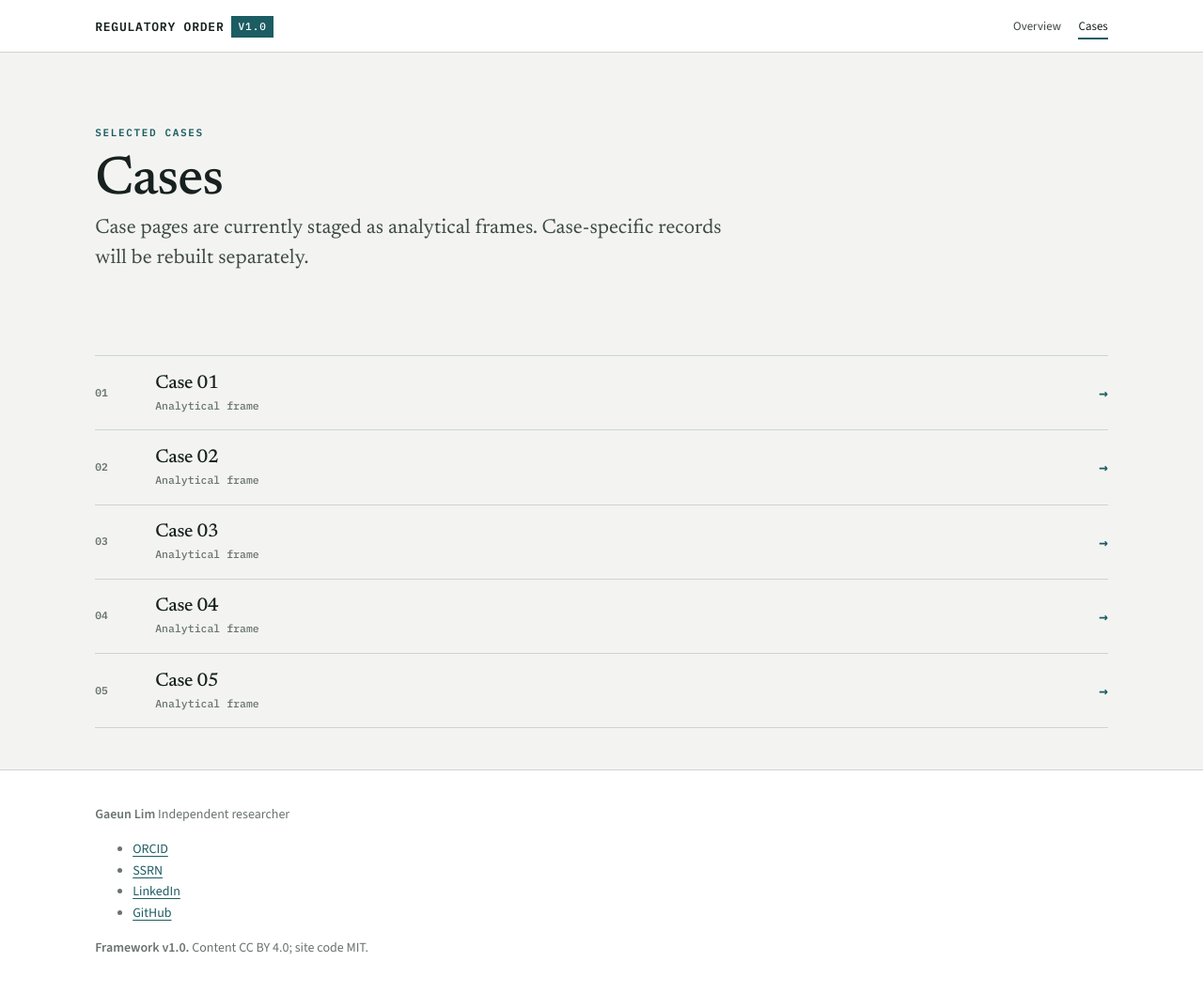
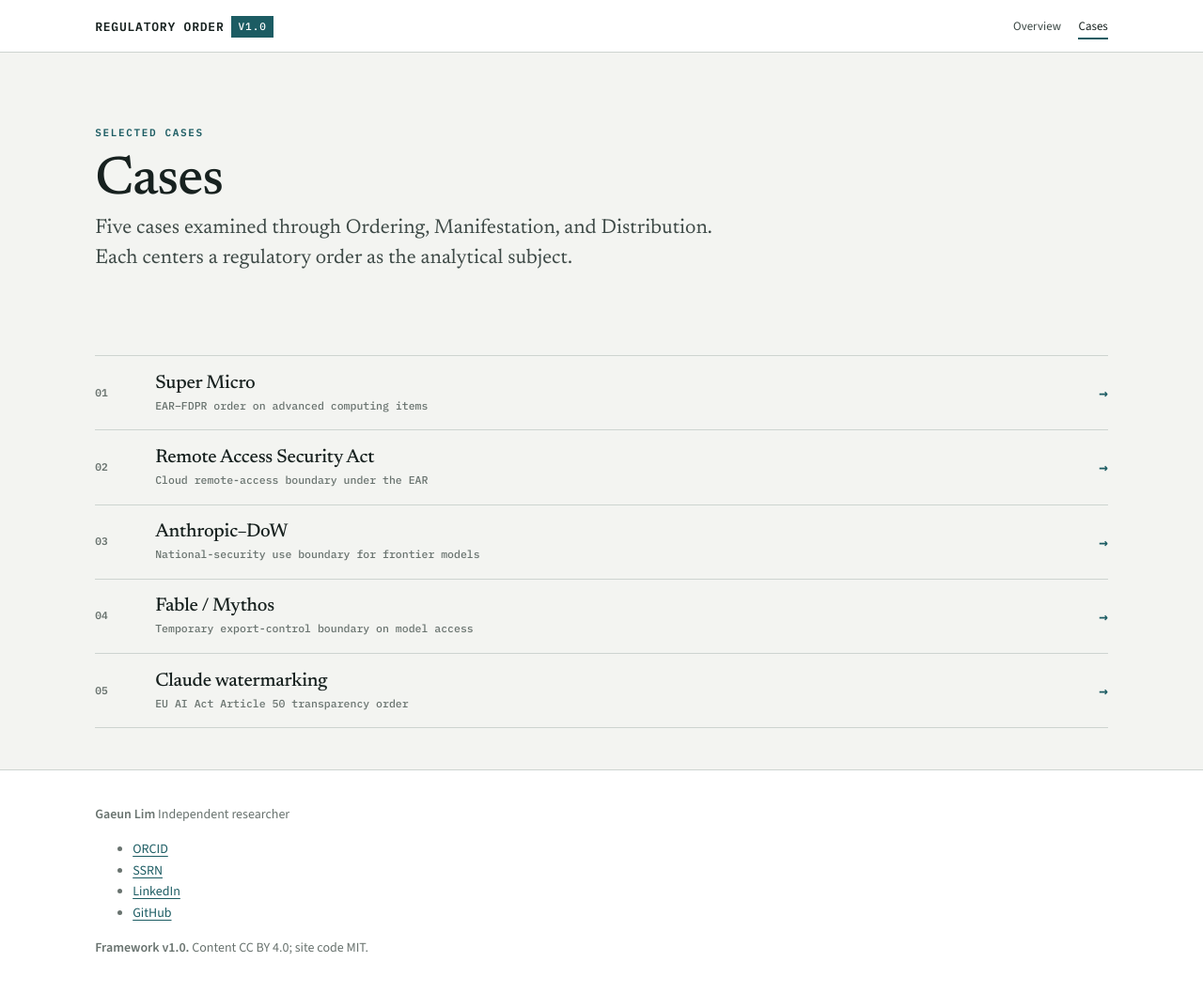
Before and after one commit to GaeunLim01/regulatory-order, a Jekyll site: the page built from cases/index.html, in a window 1280 px wide. Shown: the whole page at 94% size. Built offline with Jekyll 4.4.1, drawn with Linux system fonts in a browser that asks for light colours.

Commit message:
Add files via upload

```diff
--- a/cases/index.html
+++ b/cases/index.html
@@ -9,18 +9,38 @@
   <div class="shell">
     <span class="eyebrow eyebrow--accent">Selected cases</span>
     <h1>Cases</h1>
-    <p class="standfirst">Case pages are currently staged as analytical frames. Case-specific records will be rebuilt separately.</p>
+    <p class="standfirst">Five cases examined through Ordering, Manifestation, and Distribution. Each centers a regulatory order as the analytical subject.</p>
   </div>
 </section>
 
 <section class="section section--tight">
   <div class="shell">
     <div class="case-list">
-      <a class="case-row" href="{{ '/cases/supermicro/' | relative_url }}"><span class="case-row__id">01</span><div><h2>Case 01</h2><p>Analytical frame</p></div><span class="case-row__arrow">→</span></a>
-      <a class="case-row" href="{{ '/cases/remote-access-security-act/' | relative_url }}"><span class="case-row__id">02</span><div><h2>Case 02</h2><p>Analytical frame</p></div><span class="case-row__arrow">→</span></a>
-      <a class="case-row" href="{{ '/cases/anthropic-dow/' | relative_url }}"><span class="case-row__id">03</span><div><h2>Case 03</h2><p>Analytical frame</p></div><span class="case-row__arrow">→</span></a>
-      <a class="case-row" href="{{ '/cases/fable-mythos/' | relative_url }}"><span class="case-row__id">04</span><div><h2>Case 04</h2><p>Analytical frame</p></div><span class="case-row__arrow">→</span></a>
-      <a class="case-row" href="{{ '/cases/claude-watermarking/' | relative_url }}"><span class="case-row__id">05</span><div><h2>Case 05</h2><p>Analytical frame</p></div><span class="case-row__arrow">→</span></a>
+      <a class="case-row" href="{{ '/cases/supermicro/' | relative_url }}">
+        <span class="case-row__id">01</span>
+        <div><h2>Super Micro</h2><p>EAR–FDPR order on advanced computing items</p></div>
+        <span class="case-row__arrow">→</span>
+      </a>
+      <a class="case-row" href="{{ '/cases/remote-access-security-act/' | relative_url }}">
+        <span class="case-row__id">02</span>
+        <div><h2>Remote Access Security Act</h2><p>Cloud remote-access boundary under the EAR</p></div>
+        <span class="case-row__arrow">→</span>
+      </a>
+      <a class="case-row" href="{{ '/cases/anthropic-dow/' | relative_url }}">
+        <span class="case-row__id">03</span>
+        <div><h2>Anthropic–DoW</h2><p>National-security use boundary for frontier models</p></div>
+        <span class="case-row__arrow">→</span>
+      </a>
+      <a class="case-row" href="{{ '/cases/fable-mythos/' | relative_url }}">
+        <span class="case-row__id">04</span>
+        <div><h2>Fable / Mythos</h2><p>Temporary export-control boundary on model access</p></div>
+        <span class="case-row__arrow">→</span>
+      </a>
+      <a class="case-row" href="{{ '/cases/claude-watermarking/' | relative_url }}">
+        <span class="case-row__id">05</span>
+        <div><h2>Claude watermarking</h2><p>EU AI Act Article 50 transparency order</p></div>
+        <span class="case-row__arrow">→</span>
+      </a>
     </div>
   </div>
 </section>
```
